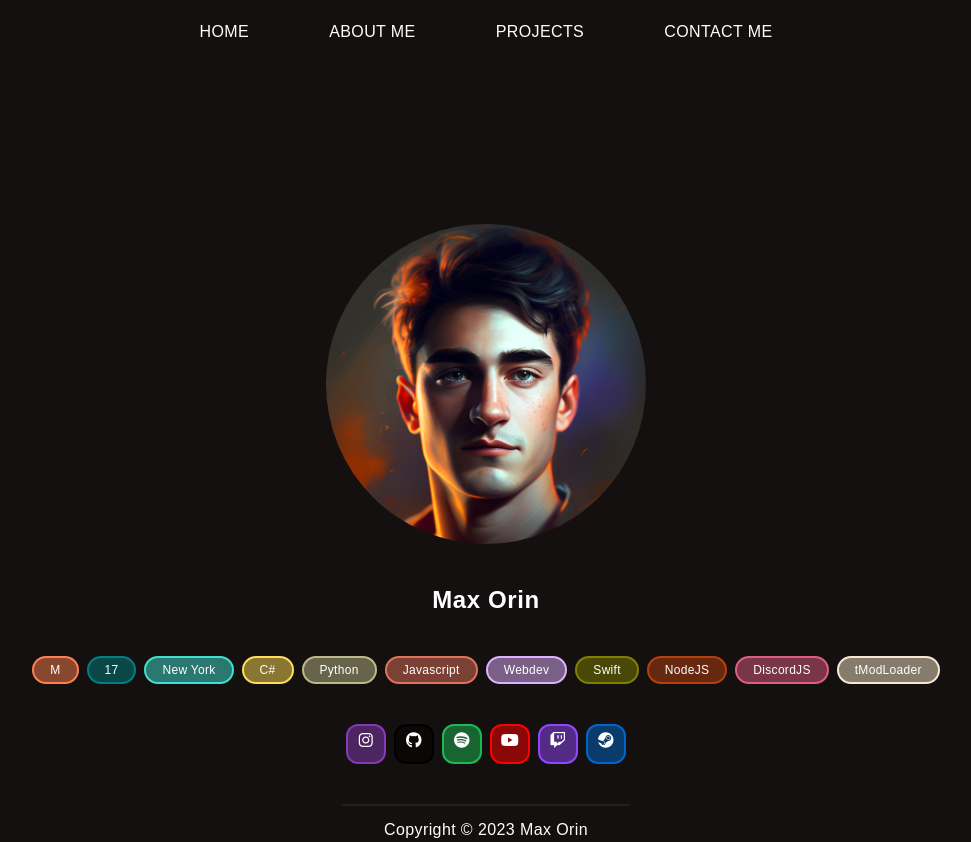
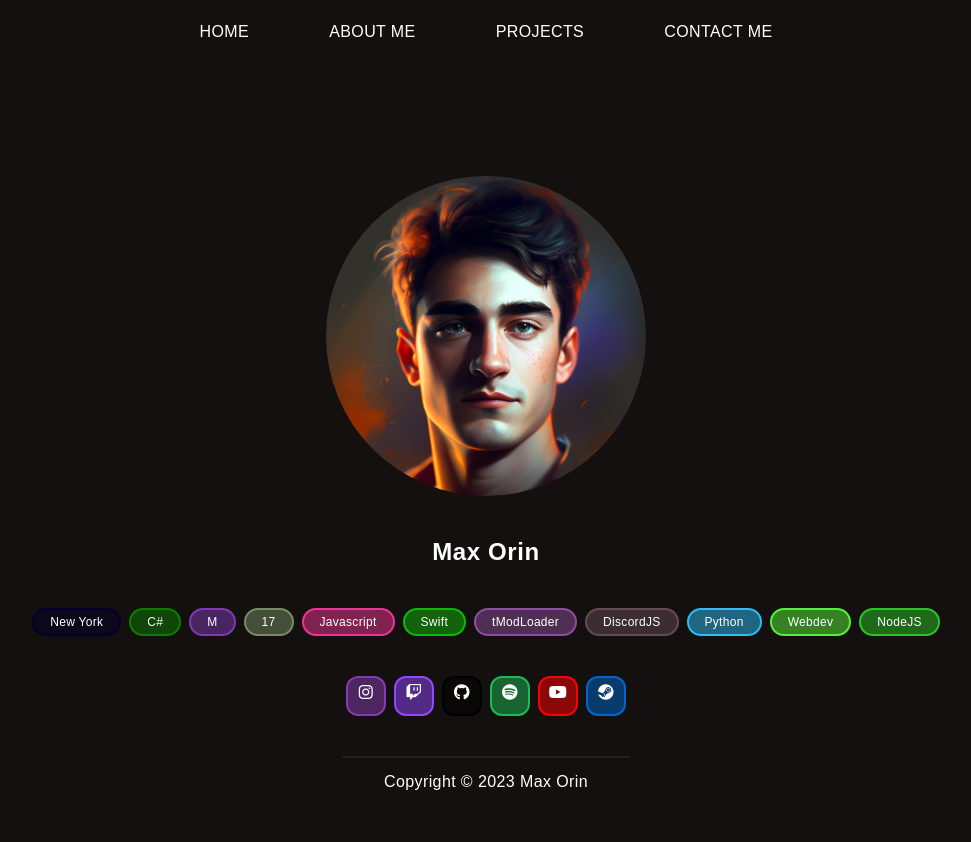
Before and after one commit to Arnimox/arnimox.github.io, a website: page source/index.html in a window 1280 px wide. Shown: the whole page, without its empty margins (154-1125 px from the left). After the commit the page ends 800 px from the top, so only its background shows below. Drawn offline with Linux system fonts and the light colour scheme.

Commit message:
Spiced up homepage

```diff
--- a/source/index.html
+++ b/source/index.html
@@ -23,7 +23,7 @@
         <a href="./contactme">CONTACT ME</a>
       </nav>
     </header>
-    <div class="absolute left-0 right-0 top-56 mx-auto flex flex-col gap-10">
+    <div class="absolute left-0 right-0 top-56 landscape:md:top-44 mx-auto flex flex-col gap-10">
       <img src="./images/portrait-ai.png" alt="Profile picture" class="w-1/2 max-w-xs rounded-full" />
       <h2 class="text-2xl font-bold">Max Orin</h2>
       <div id="home-page-pill-container"></div>
--- a/source/index.js
+++ b/source/index.js
@@ -1,3 +1,28 @@
+const RandomColorHex = () => {
+    let letters = '0123456789ABCDEF';
+    let color = '#';
+
+    for (let i = 0; i < 6; i++) {
+        color += letters[Math.floor(Math.random() * 16)];
+    }
+
+    return color;
+}
+
+const ShuffleArray = (array) => {
+    let currentIndex = array.length, randomIndex;
+
+    while (currentIndex != 0) {
+        randomIndex = Math.floor(Math.random() * currentIndex);
+        currentIndex--;
+
+        [array[currentIndex], array[randomIndex]] = [
+            array[randomIndex], array[currentIndex]];
+    }
+
+    return array;
+}
+
 document.getElementById("header-menu-button").addEventListener("click", event => {
     const currentlyToggled = event.target.getAttribute("data-toggled");
 
@@ -7,25 +32,27 @@ document.getElementById("header-menu-button").addEventListener("click", event =>
 });
 
 const pillContents = [
-    { name: "M", color: "#FF7F50" },
-    { name: Math.floor((new Date() - new Date('09/26/2005')) / (1000 * 60 * 60 * 24) / 365), color: "#008080" },
-    { name: "New York", color: "#40E0D0" },
-    { name: "C#", color: "#FFDB58" },
-    { name: "Python", color: "#BCB88A" },
-    { name: "Javascript", color: "#E2725B" },
-    { name: "Webdev", color: "#E0B0FF" },
-    { name: "Swift", color: "#808000" },
-    { name: "NodeJS", color: "#B7410E" },
-    { name: "DiscordJS", color: "#DE5D83" },
-    { name: "tModLoader", color: "#F7E7CE" }
+    "M",
+    Math.floor((new Date() - new Date('09/26/2005')) / (1000 * 60 * 60 * 24) / 365),
+    "New York",
+    "C#",
+    "Python",
+    "Javascript",
+    "Webdev",
+    "Swift",
+    "NodeJS",
+    "DiscordJS",
+    "tModLoader"
 ]
 
-pillContents.forEach(e => {
+ShuffleArray(pillContents).forEach(e => {
+    const randomColor = '#' + (0x1000000 + Math.random() * 0xffffff).toString(16).substr(1, 6);
+
     const pill = document.createElement("div");
-    pill.textContent = e.name;
+    pill.textContent = e;
     pill.classList.add("home-page-pill");
-    pill.style.borderColor = e.color;
-    pill.style.backgroundColor = `${e.color}80`;
+    pill.style.borderColor = randomColor;
+    pill.style.backgroundColor = `${randomColor}80`;
 
     document.getElementById("home-page-pill-container").appendChild(pill);
 });
@@ -39,7 +66,7 @@ const socialContents = [
     { name: "steam", color: "#0066CC", link: "https://steamcommunity.com/id/arnimox/" }
 ]
 
-socialContents.forEach(e => {
+ShuffleArray(socialContents).forEach(e => {
     const social = document.createElement("a");
     social.href = e.link;
     social.target = "_blank";
```
Also changed, not shown: source/dist/output.css.
